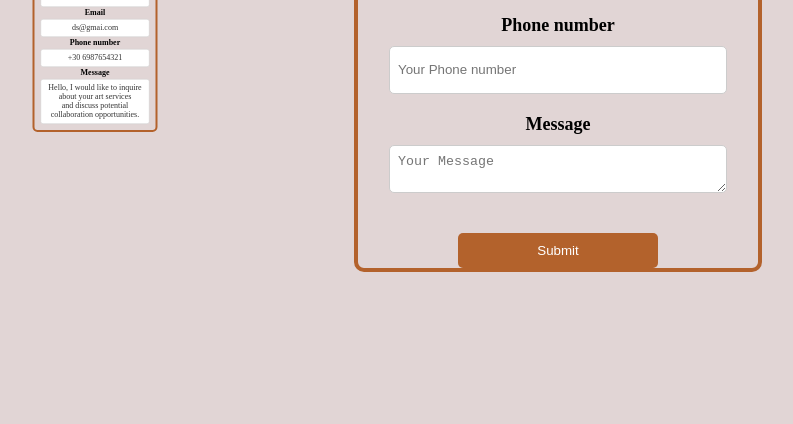
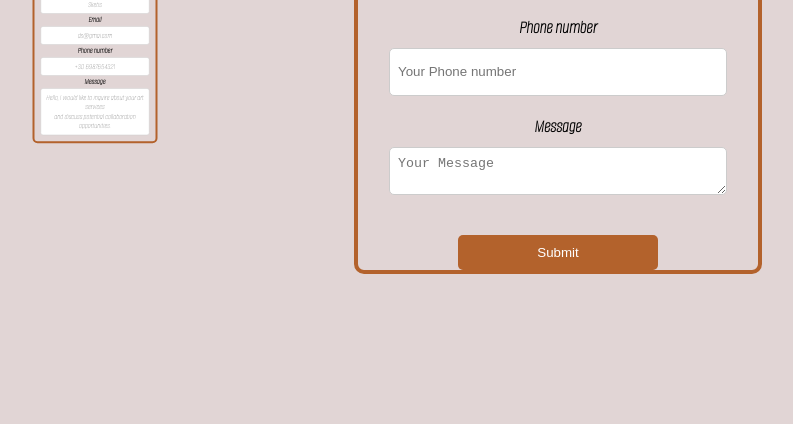
Before and after one commit to deppy24/WebApp-Development-, a plain HTML site: page Project 2/index22.html in a window 1280 px wide. Shown: the part 376-800 px from the top of the page, without its empty margins (158-951 px from the left). Drawn offline with Linux system fonts and the light colour scheme.

Commit message:
font face fix

```diff
--- a/Project 2/formstyle.css
+++ b/Project 2/formstyle.css
@@ -1,5 +1,11 @@
+@font-face {
+    font-family: "Alumni Sans Pinstripe"; /* όνομα γραμματοσειράς για χρήση στο site */
+    src: url('/Project 2/Modification Project 1 - One page/Fonts2/AlumniSansPinstripe-Italic.ttf') format('truetype'); /* αρχείο γραμματοσειράς */
+}
+
 body{
     background-color:rgb(225, 213, 213) ;
+    font-family: "Alumni Sans Pinstripe";
 }
 
 .main div:first-of-type{
```
